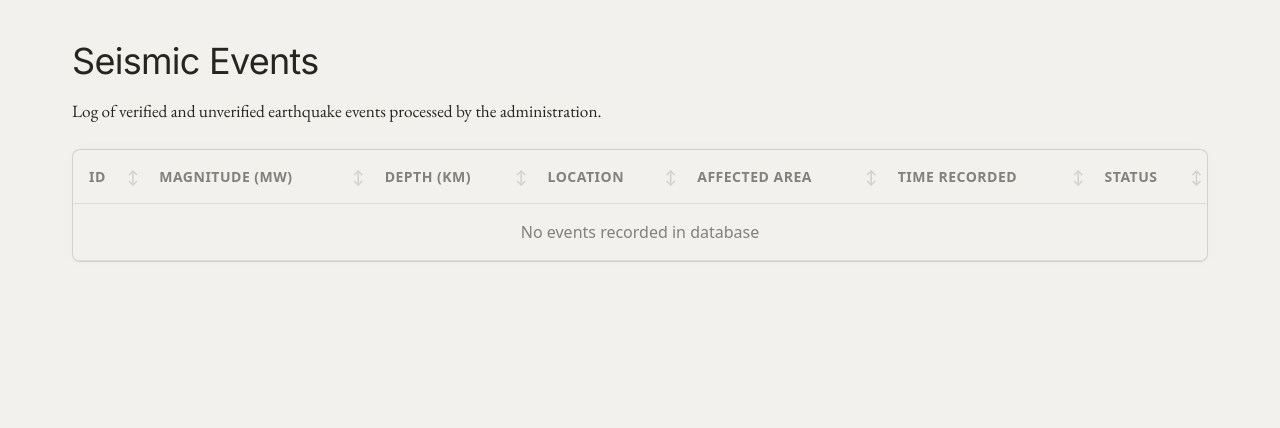
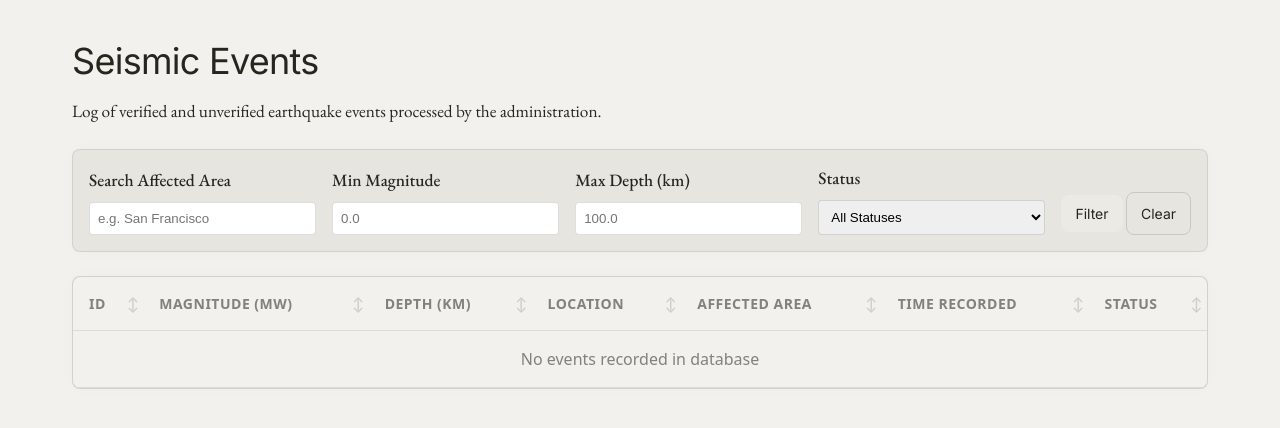
Before and after one commit to heisenberg-611/Earthquake-Management-System, a Flask app: page /events in a window 1280 px wide. Shown: the part 63-491 px from the top of the page. Run offline with Flask 3, Linux system fonts and the light colour scheme; data that the repository does not hold is empty.

Commit message:
feat: add filtering options for earthquake events by area, magnitude, depth, and status

```diff
--- a/Website/app.py
+++ b/Website/app.py
@@ -190,15 +190,42 @@ def signup_admin():
 @app.route('/events')
 def events():
     events_data = []
+    statuses = []
+    search_area = request.args.get('search_area', '')
+    min_magnitude = request.args.get('min_magnitude', '')
+    max_depth = request.args.get('max_depth', '')
+    status = request.args.get('status', '')
+
     try:
         conn = get_db_connection()
         with conn.cursor() as cursor:
-            cursor.execute("SELECT * FROM Earthquake_Event ORDER BY Timestamp DESC")
+            query = "SELECT * FROM Earthquake_Event WHERE 1=1"
+            params = []
+
+            if search_area:
+                query += " AND AffectedArea LIKE %s"
+                params.append(f"%{search_area}%")
+            if min_magnitude:
+                query += " AND Magnitude >= %s"
+                params.append(min_magnitude)
+            if max_depth:
+                query += " AND Depth <= %s"
+                params.append(max_depth)
+            if status:
+                query += " AND Status = %s"
+                params.append(status)
+
+            query += " ORDER BY Timestamp DESC"
+            cursor.execute(query, tuple(params))
             events_data = cursor.fetchall()
+
+            cursor.execute("SELECT DISTINCT Status FROM Earthquake_Event")
+            statuses = [row['Status'] for row in cursor.fetchall() if row['Status']]
+
         conn.close()
     except Exception as e:
         flash(f"Error fetching events: {e}", "error")
-    return render_template('events.html', events=events_data)
+    return render_template('events.html', events=events_data, statuses=statuses, search_area=search_area, min_magnitude=min_magnitude, max_depth=max_depth, current_status=status)
 
 # FEATURE: Evacuation Route Tracker - READ
 # -> Users can view all evacuation routes for their zone.
--- a/Website/templates/events.html
+++ b/Website/templates/events.html
@@ -11,6 +11,36 @@
     {% if session.get('role') == 'Admin' %}
     <a href="{{ url_for('add_event') }}" class="btn">Add Event</a>
     {% endif %}
+</div>
+
+<div class="card" style="margin-bottom: 24px; padding: 16px;">
+    <form method="GET" action="{{ url_for('events') }}" style="display: flex; gap: 16px; align-items: flex-end; flex-wrap: wrap;">
+        <div style="flex: 1; min-width: 200px;">
+            <label for="search_area" style="display: block; margin-bottom: 8px; font-weight: 500;">Search Affected Area</label>
+            <input type="text" id="search_area" name="search_area" value="{{ search_area }}" placeholder="e.g. San Francisco" style="width: 100%; padding: 8px; border: 1px solid rgba(38,37,30,0.15); border-radius: 4px;">
+        </div>
+        <div style="flex: 1; min-width: 150px;">
+            <label for="min_magnitude" style="display: block; margin-bottom: 8px; font-weight: 500;">Min Magnitude</label>
+            <input type="number" id="min_magnitude" name="min_magnitude" value="{{ min_magnitude }}" step="0.1" placeholder="0.0" style="width: 100%; padding: 8px; border: 1px solid rgba(38,37,30,0.15); border-radius: 4px;">
+        </div>
+        <div style="flex: 1; min-width: 150px;">
+            <label for="max_depth" style="display: block; margin-bottom: 8px; font-weight: 500;">Max Depth (km)</label>
+            <input type="number" id="max_depth" name="max_depth" value="{{ max_depth }}" step="0.1" placeholder="100.0" style="width: 100%; padding: 8px; border: 1px solid rgba(38,37,30,0.15); border-radius: 4px;">
+        </div>
+        <div style="flex: 1; min-width: 150px;">
+            <label for="status" style="display: block; margin-bottom: 8px; font-weight: 500;">Status</label>
+            <select id="status" name="status" style="width: 100%; padding: 8px; border: 1px solid rgba(38,37,30,0.15); border-radius: 4px;">
+                <option value="">All Statuses</option>
+                {% for s in statuses %}
+                <option value="{{ s }}" {% if current_status == s %}selected{% endif %}>{{ s }}</option>
+                {% endfor %}
+            </select>
+        </div>
+        <div>
+            <button type="submit" class="btn">Filter</button>
+            <a href="{{ url_for('events') }}" class="btn" style="background-color: transparent; color: var(--color-text); border: 1px solid rgba(38,37,30,0.15);">Clear</a>
+        </div>
+    </form>
 </div>
 
 <div class="card" style="padding: 0;">
```
